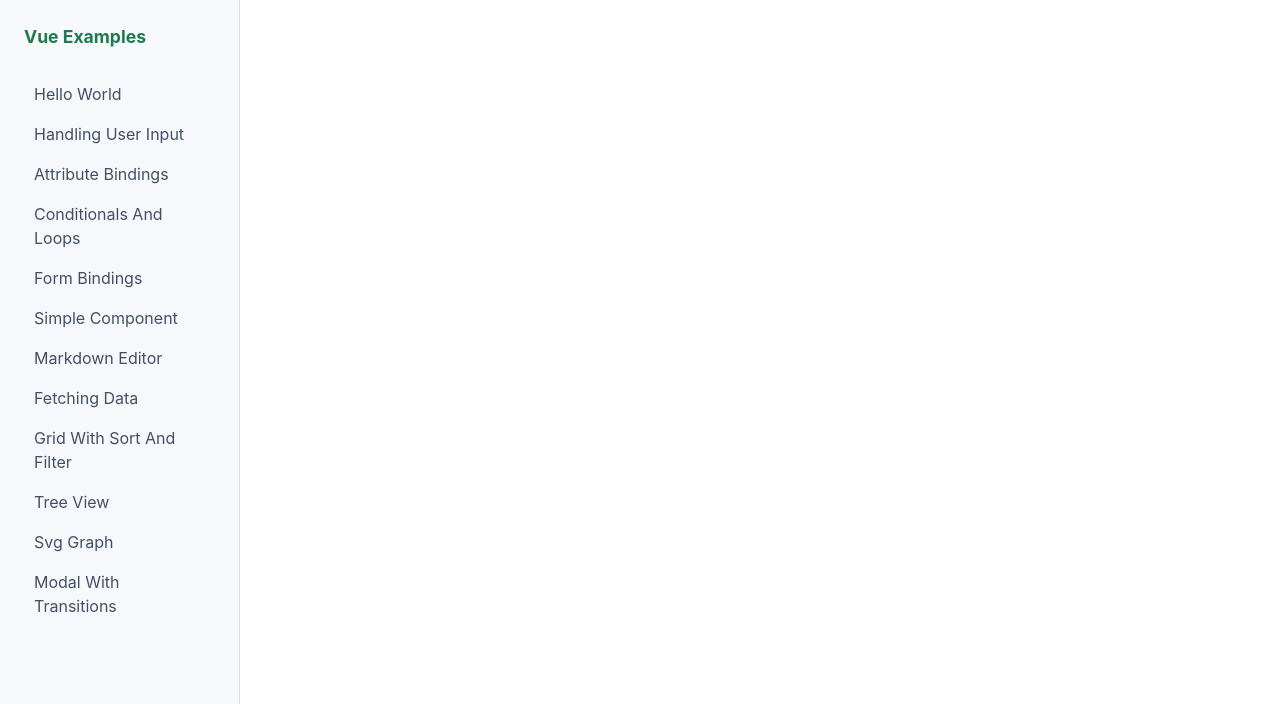
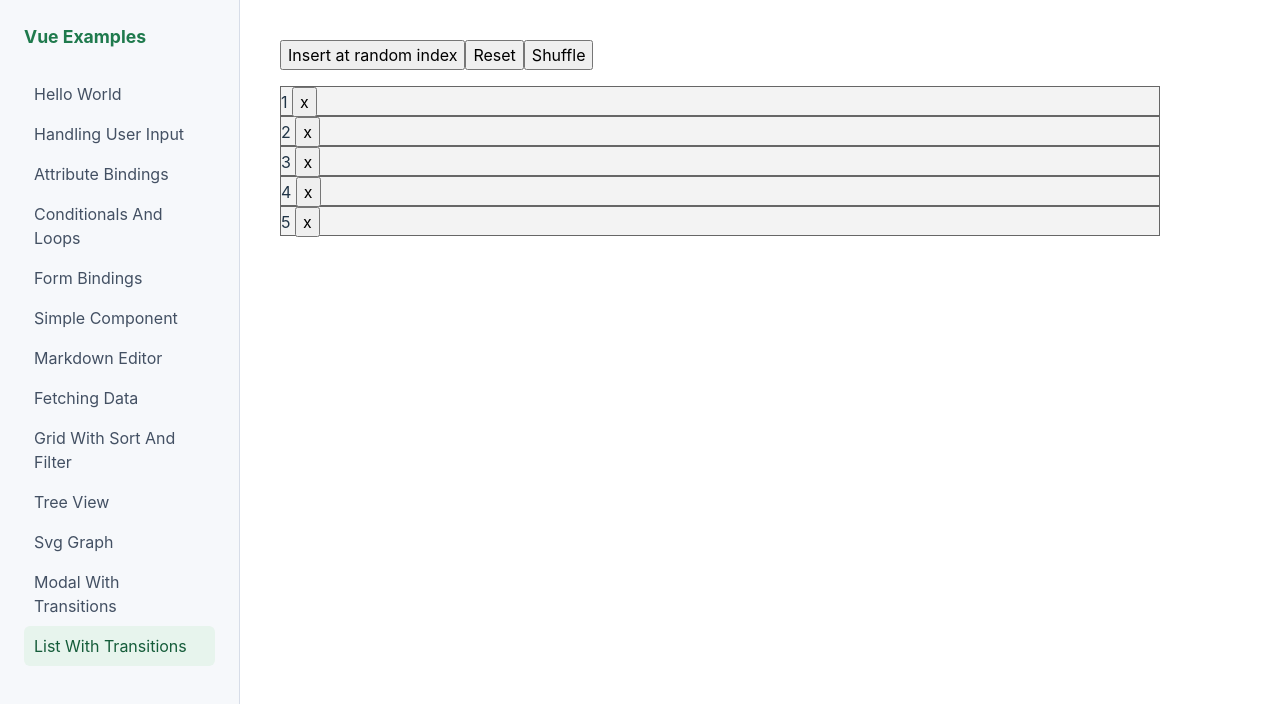
Before and after one commit to tkgakr/vue-examples, a Vue app: page /practical/list-with-transitions in a window 1280 px wide. Shown: the top 704 px of the page. Built offline with nearby package versions, Linux system fonts and the light colour scheme.

Commit message:
example: List With Transitions

```diff
--- /dev/null
+++ b/src/examples/practical/list-with-transitions/ListWithTransitions.vue
@@ -0,0 +1,98 @@
+<!--
+組み込みの <TransitionGroup> を使用したFLIP リストの遷移。
+https://aerotwist.com/blog/flip-your-animations/
+-->
+<script setup>
+import { shuffle as _shuffle } from 'lodash-es'
+import { ref } from 'vue'
+
+const getInitialItems = () => [1, 2, 3, 4, 5]
+const items = ref(getInitialItems())
+let id = items.value.length + 1
+
+function insert() {
+  const i = Math.round(Math.random() * items.value.length)
+  items.value.splice(i, 0, id++)
+}
+
+function reset() {
+  items.value = getInitialItems()
+  id = items.value.length + 1
+}
+
+function shuffle() {
+  items.value = _shuffle(items.value)
+}
+
+function remove(item) {
+  const i = items.value.indexOf(item)
+  if (i > -1) {
+    items.value.splice(i, 1)
+  }
+}
+</script>
+
+<template>
+  <button @click="insert">
+    Insert at random index
+  </button>
+  <button @click="reset">
+    Reset
+  </button>
+  <button @click="shuffle">
+    Shuffle
+  </button>
+
+  <TransitionGroup
+    tag="ul"
+    name="fade"
+    class="container"
+  >
+    <li
+      v-for="item in items"
+      :key="item"
+      class="item"
+    >
+      {{ item }}
+      <button @click="remove(item)">
+        x
+      </button>
+    </li>
+  </TransitionGroup>
+</template>
+
+<style>
+.container {
+  position: relative;
+  padding: 0;
+  list-style-type: none;
+}
+
+.item {
+  width: 100%;
+  height: 30px;
+  background-color: #f3f3f3;
+  border: 1px solid #666;
+  box-sizing: border-box;
+}
+
+/* 1. トランジションを定義する */
+.fade-move,
+.fade-enter-active,
+.fade-leave-active {
+  transition: all 0.5s cubic-bezier(0.55, 0, 0.1, 1);
+}
+
+/* 2. 表示開始時と非表示終了時の状態を定義する */
+.fade-enter-from,
+.fade-leave-to {
+  opacity: 0;
+  transform: scaleY(0.01) translate(30px, 0);
+}
+
+/* 3. 非表示になる要素をレイアウトフローから外し、移動アニメーションが
+      正しく計算されるようにする */
+.fade-leave-active {
+  position: absolute;
+}
+</style>
--- a/src/router/index.ts
+++ b/src/router/index.ts
@@ -61,6 +61,11 @@
     component: () => import('@/examples/practical/modal-with-transitions/ModalWithTransitions.vue'),
     meta: { category: 'Practical', title: 'Modal With Transitions' },
   },
+  {
+    path: '/practical/list-with-transitions',
+    component: () => import('@/examples/practical/list-with-transitions/ListWithTransitions.vue'),
+    meta: { category: 'Practical', title: 'List With Transitions' },
+  },
 ] satisfies RouteRecordRaw[]
 
 const routes: RouteRecordRaw[] = [
```
